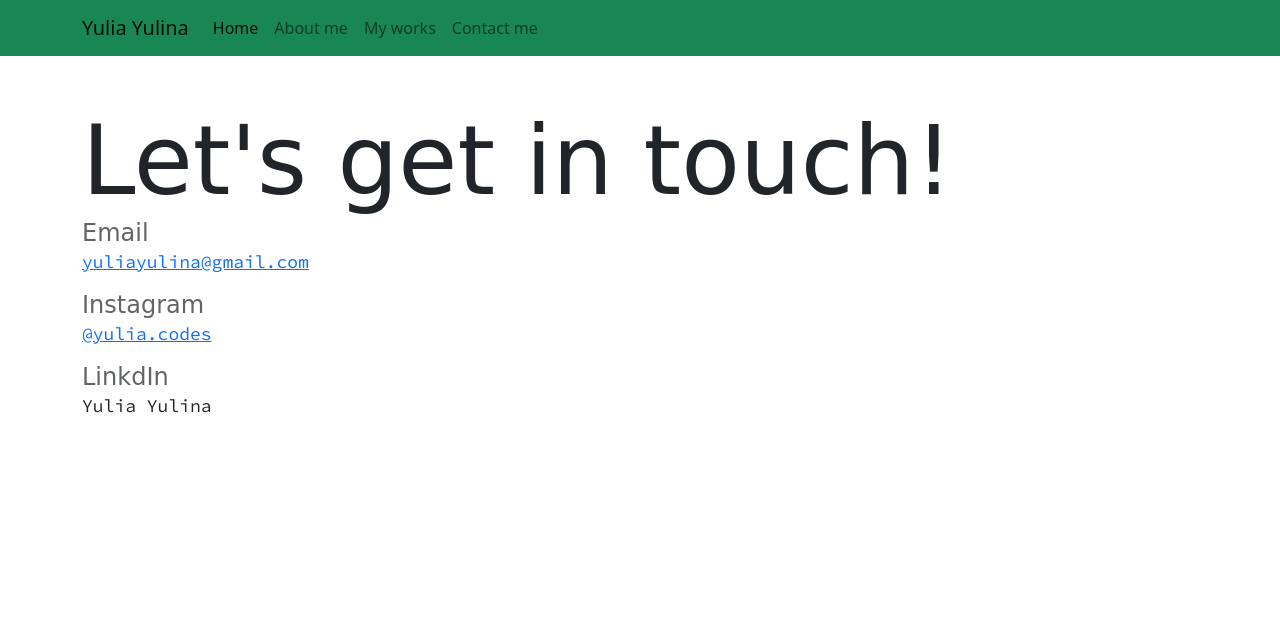
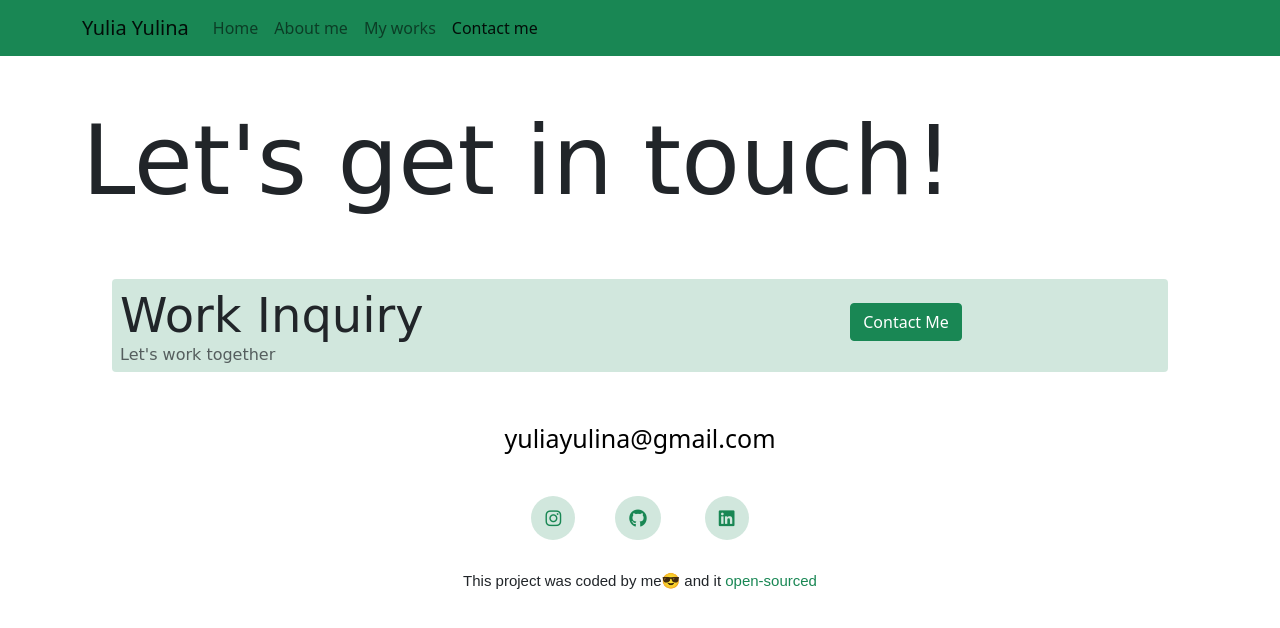
Before and after one commit to FrauY/portfolio-yy, a plain HTML site: page contact.html in a window 1280 px wide. Drawn offline with nearby package versions, Linux system fonts and the light colour scheme; a web font is replaced by a local one.

Commit message:
Made corrections SEO friendly

```diff
--- a/contact.html
+++ b/contact.html
@@ -46,7 +46,7 @@
   <body class="p-1">
     <nav class="navbar navbar-expand-lg navbar-light bg-success fixed-top">
       <div class="container">
-        <a class="navbar-brand" href="/">Yulia Yulina</a>
+        <a class="navbar-brand" href="/" title="Home">Yulia Yulina</a>
         <button
           class="navbar-toggler"
           type="button"
@@ -61,11 +61,7 @@
         <div class="collapse navbar-collapse" id="navbarNav">
           <ul class="navbar-nav">
             <li class="nav-item">
-              <a
-                class="nav-link active"
-                aria-current="page"
-                href="/"
-                title="Home"
+              <a class="nav-link" aria-current="page" href="/" title="Home"
                 >Home</a
               >
             </li>
@@ -80,7 +76,7 @@
               >
             </li>
             <li class="nav-item">
-              <a class="nav-link" href="/contact.html" title="Contact Me"
+              <a class="nav-link active" href="/contact.html" title="Contact Me"
                 >Contact me</a
               >
             </li>
@@ -91,21 +87,46 @@
     <div class="content container">
       <div class="content">
         <h1>Let's get in touch!</h1>
-        <h3>Email</h3>
-        <p class="text-start">
-          <a href="mailto:yuliayulina@gmail.com" target="_blank">
-            yuliayulina@gmail.com</a
-          >
-        </p>
-        <h3>Instagram</h3>
-        <p class="text-start">
-          <a href="https://www.instagram.com/yulia.codes" target="_blank"
-            >@yulia.codes</a
-          >
-        </p>
-        <h3>LinkdIn</h3>
-        <p class="text-start">Yulia Yulina</p>
       </div>
     </div>
+    <footer>
+      <div class="hero m-5 p-2 rounded d-none d-md-block">
+        <div class="row">
+          <div class="col">
+            <h2 class="">Work Inquiry</h2>
+            <h3 class="fs-6">Let's work together</h3>
+          </div>
+          <div class="col text-center mt-3">
+            <a
+              href="contact.html"
+              class="contact btn btn-success"
+              title="Contact"
+              >Contact Me</a
+            >
+          </div>
+        </div>
+      </div>
+      <a href="mailto:yuliayulina@gmail.com" class="email-link mb-5"
+        >yuliayulina@gmail.com</a
+      >
+      <div class="social-links text-center">
+        <a href="https://www.instagram.com/" target="_blank">
+          <i class="fa-brands fa-instagram"></i></a
+        ><a href="https://github.com/FrauY/portfolio-yy" target="_blank"
+          ><i class="fa-brands fa-github"></i
+        ></a>
+        <a href="https://www.linkedin.com/in/" target="_blank"
+          ><i class="fa-brands fa-linkedin"></i
+        ></a>
+      </div>
+      <h4>
+        This project was coded by me😎 and it
+        <a
+          href="https://github.com/FrauY/portfolio-yy"
+          class="open-sourced-link"
+          >open-sourced</a
+        >
+      </h4>
+    </footer>
   </body>
 </html>
--- a/style.css
+++ b/style.css
@@ -27,6 +27,12 @@ h2 {
 h3 {
   font-size: 24px;
   opacity: 0.7;
+}
+h4 {
+  margin: 40px;
+  font-size: 15px;
+  font-family: sans-serif;
+  text-align: center;
 }
 
 p {
@@ -79,6 +85,9 @@ p {
     font-size: 24px;
     text-align: center;
   }
+  h4 {
+    font-size: 10px;
+  }
   p {
     text-align: center;
   }
@@ -103,7 +112,13 @@ footer .email-link {
 footer .email-link:hover {
   color: var(--primary-color);
 }
-
+footer .open-sourced-link {
+  text-decoration: none;
+  color: var(--primary-color);
+}
+footer .open-sourced-link:hover {
+  text-decoration: underline;
+}
 footer .social-links a {
   color: var(--primary-color);
   margin: 0 20px;
```
Also changed, not shown: about.html (+25 -2 lines), index.html (+17 -4 lines), works.html (+19 -10 lines).
